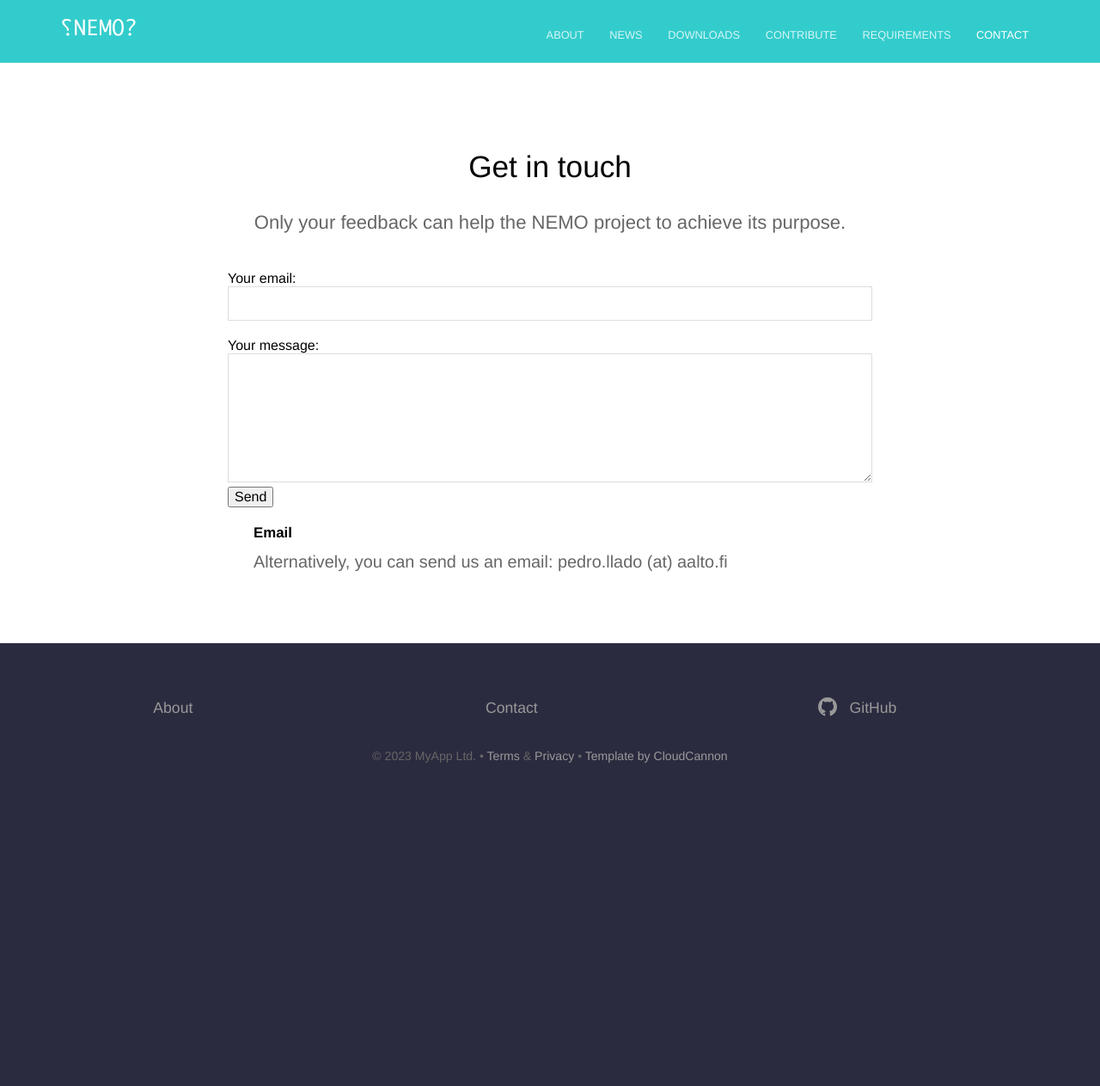
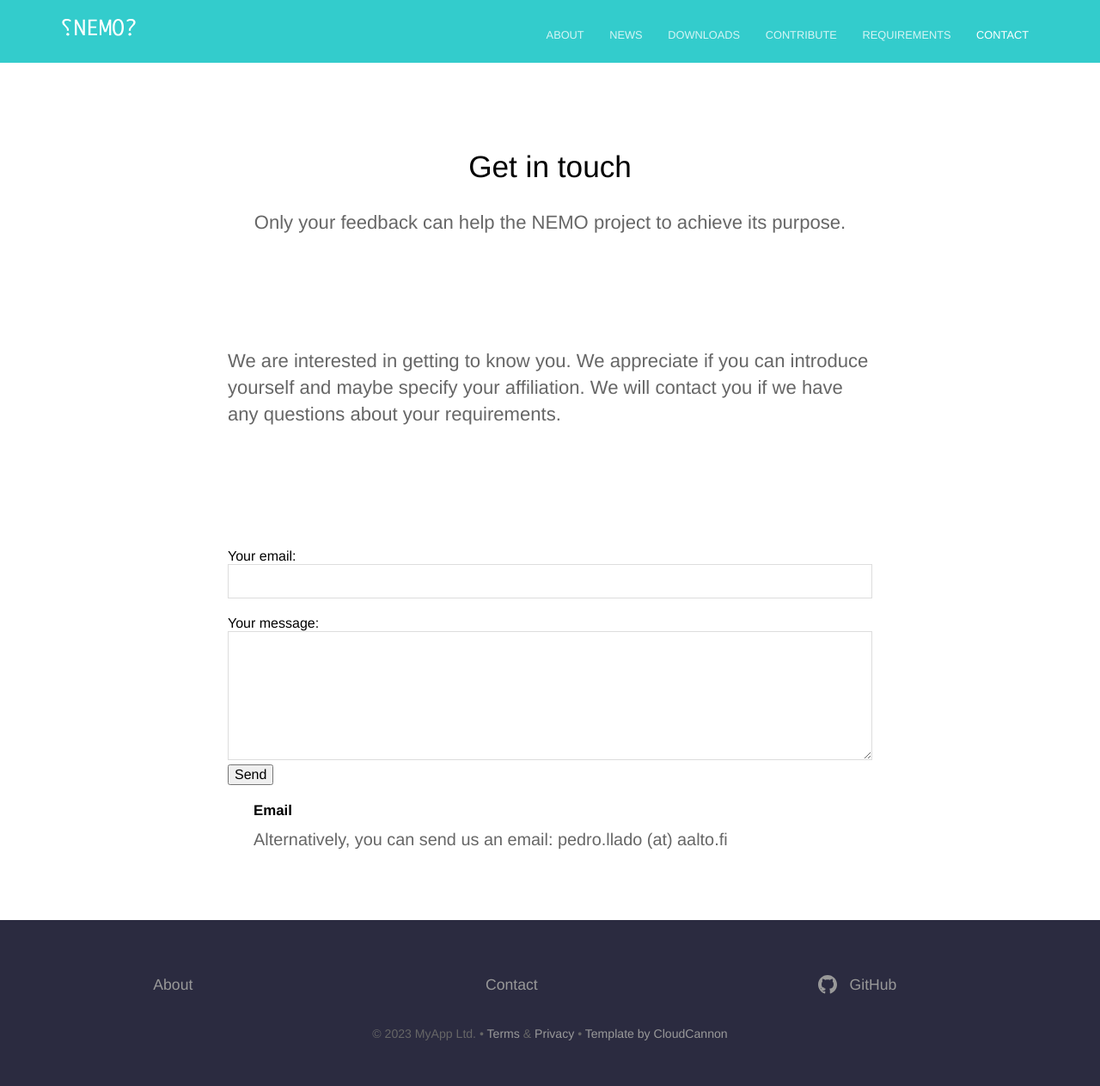
Before and after one commit to TheNEMOproject/TheNEMOproject.github.io, a Jekyll site: the page built from contact.html, in a window 1280 px wide. Shown: the whole page at 86% size. Built offline with Jekyll 4.4.1, drawn with Linux system fonts in a browser that asks for light colours; before the commit the page ends 940 px from its top, so only the background shows below that.

Commit message:
Update contact.html

```diff
--- a/contact.html
+++ b/contact.html
@@ -3,7 +3,12 @@ title: Contact
 heading: Get in touch
 description: Only your feedback can help the NEMO project to achieve its purpose.
 ---
+<section class="herot">
+	<div class="text-container">
+		<p class="subtext_left editable"> We are interested in getting to know you. We appreciate if you can introduce yourself and maybe specify your affiliation. We will contact you if we have any questions about your requirements.</p>
 
+  </div>
+</section>
 <div class="contact-box">
 	<form
 	  action="https://formspree.io/f/xgejepge"
```
